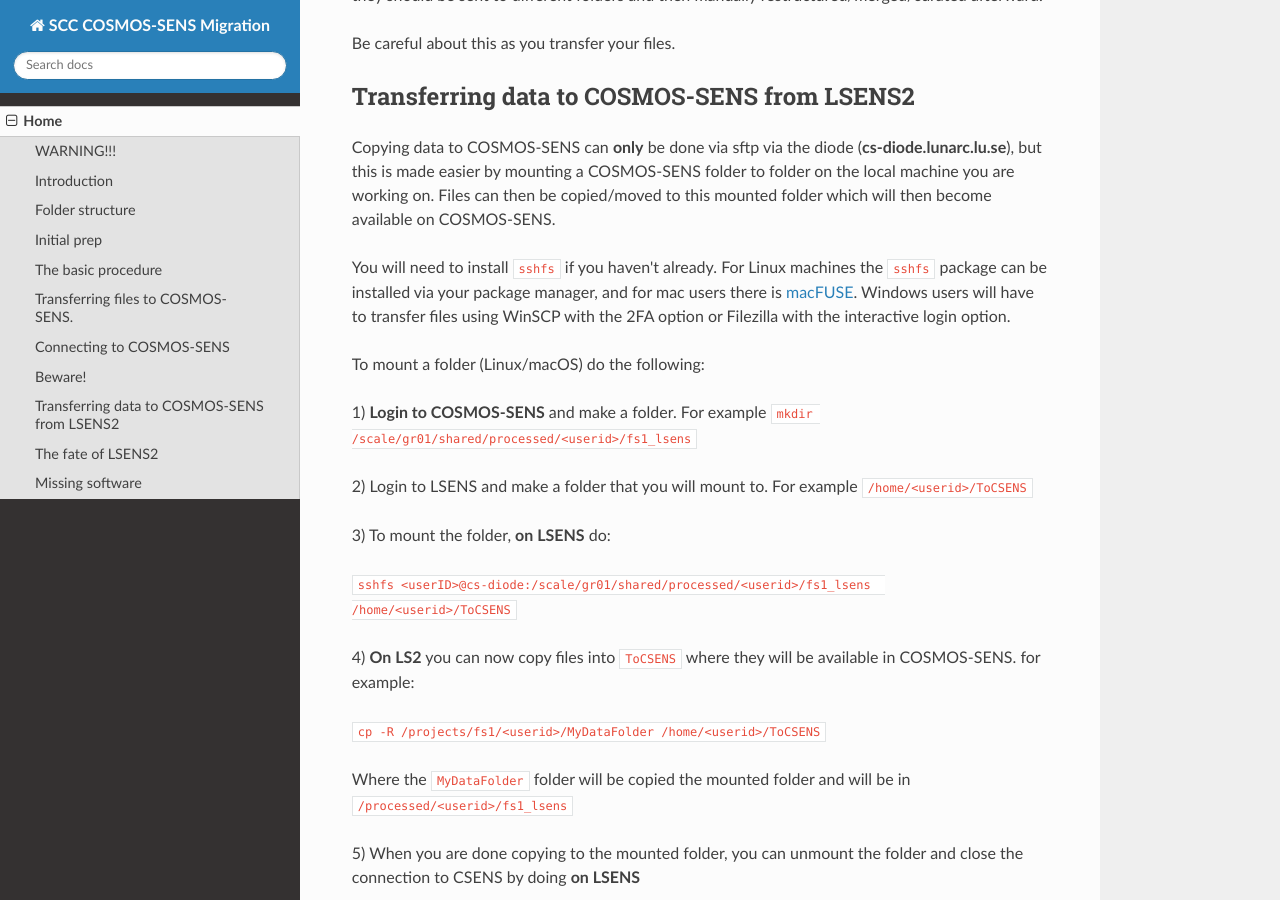
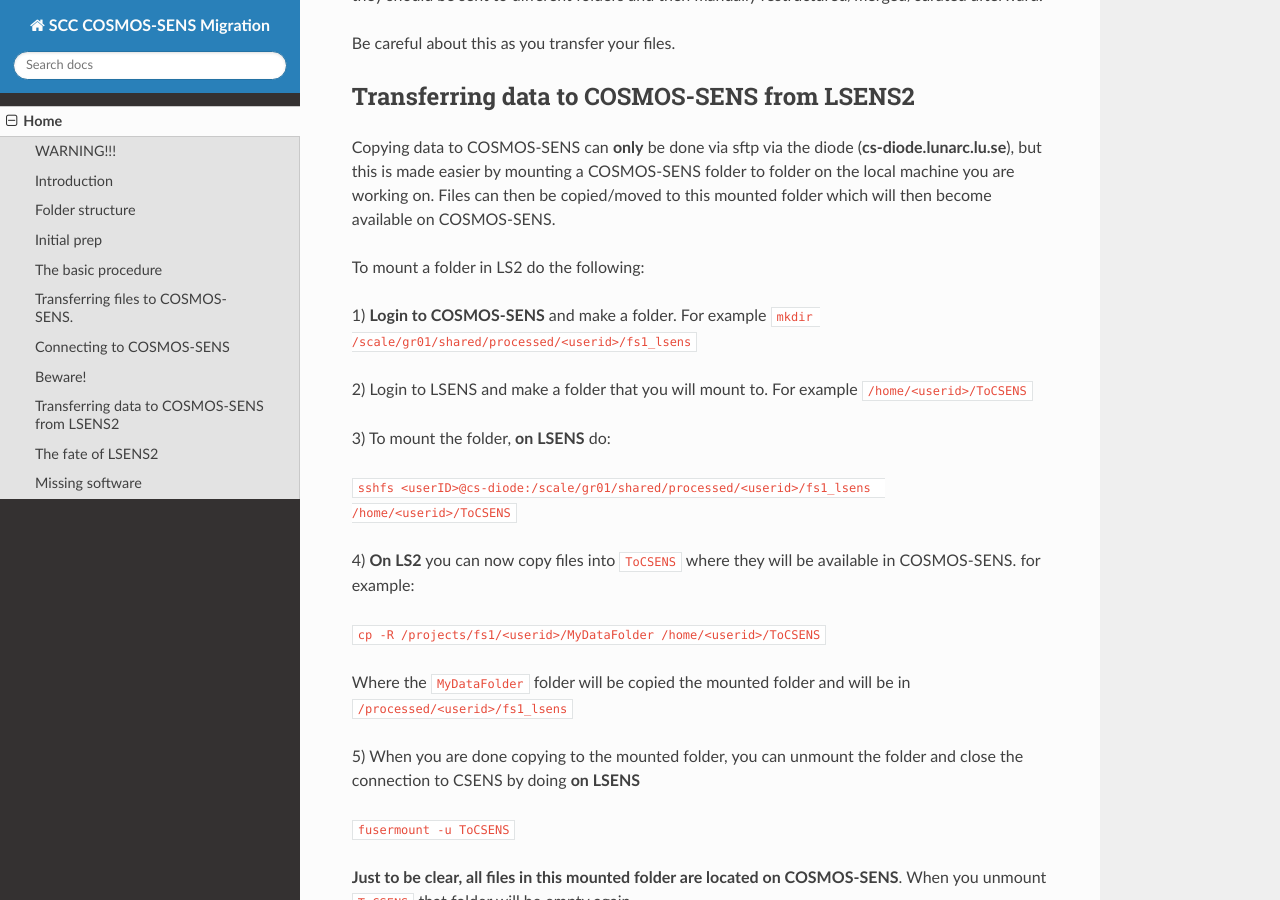
Before and after one commit to sccbioinformatics/CSENS_Migration_docs, an MkDocs documentation site: the page built from docs/index.md, in a window 1280 px wide and 900 px high, scrolled down 2229 px. Built offline with MkDocs 1.6.1, drawn with Linux system fonts in a browser that asks for light colours; nearby versions of some CDN libraries.

Commit message:
lunarc suggestions

```diff
--- a/docs/index.md
+++ b/docs/index.md
@@ -75,9 +75,9 @@ Be careful about this as you transfer your files.
 
 Copying data to COSMOS-SENS can **only** be done via sftp via the diode (**cs-diode.lunarc.lu.se**), but this is made easier by mounting a COSMOS-SENS folder to folder on the local machine you are working on. Files can then be copied/moved to this mounted folder which will then become available on COSMOS-SENS.
 
-You will need to install `sshfs` if you haven't already. For Linux machines the `sshfs` package can be installed via your package manager, and for mac users there is [macFUSE](https://osxfuse.github.io/). Windows users will have to transfer files using WinSCP with the 2FA option or Filezilla with the interactive login option.
+<!---You will need to install `sshfs` if you haven't already. For Linux machines the `sshfs` package can be installed via your package manager, and for mac users there is [macFUSE](https://osxfuse.github.io/). Windows users will have to transfer files using WinSCP with the 2FA option or Filezilla with the interactive login option.--->
 
-To mount a folder (Linux/macOS) do the following:
+To mount a folder in LS2 do the following:
 
 1) **Login to COSMOS-SENS** and make a folder. For example `mkdir /scale/gr01/shared/processed/<userid>/fs1_lsens`
 
```
